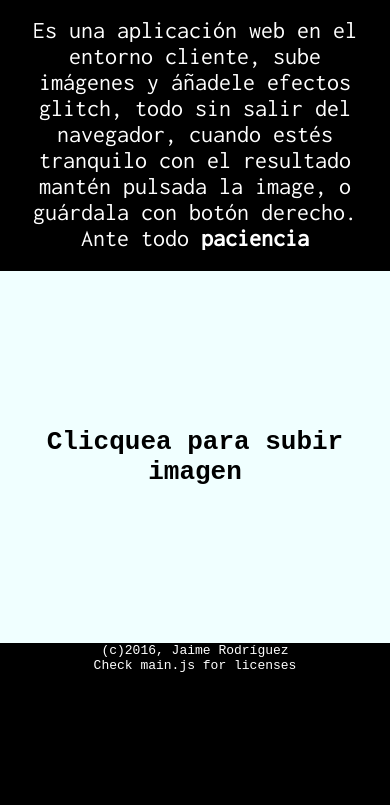
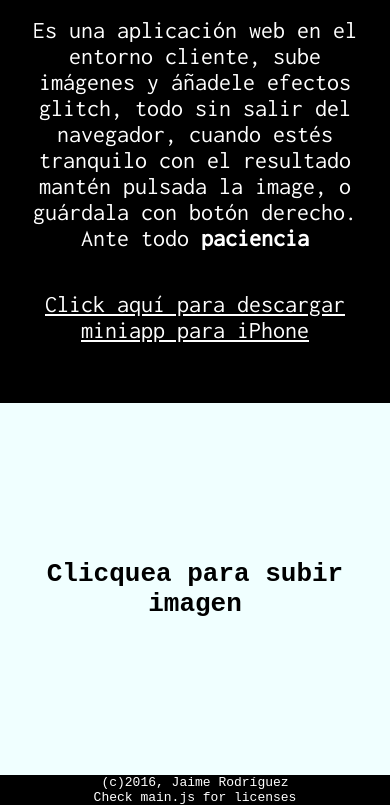
Before and after one commit to feedjaime/Glitcho, a plain HTML site: page index.html in a window 390 px wide. Shown: the part 99-904 px from the top of the page. Before the commit the page ends 844 px from the top, so only its background shows below. Drawn offline with nearby package versions, Linux system fonts and the light colour scheme.

Commit message:
Updated index to add miniapp to iphone

```diff
--- a/index.html
+++ b/index.html
@@ -17,7 +17,7 @@
     <div class="container">
         <div id="c_cabecera">
             <div id="d_titulo"><h1>Glitcho</h1></div>
-            <div id="d_descripcion"><p>Es una aplicación web en el entorno cliente, sube imágenes y áñadele efectos glitch, todo sin salir del navegador, cuando estés tranquilo con el resultado mantén pulsada la image, o guárdala con botón derecho.<br>Ante todo <strong>paciencia</strong></p></div>
+            <div id="d_descripcion"><p>Es una aplicación web en el entorno cliente, sube imágenes y áñadele efectos glitch, todo sin salir del navegador, cuando estés tranquilo con el resultado mantén pulsada la image, o guárdala con botón derecho.<br>Ante todo <strong>paciencia</strong></p><p><a href="./Glitcho.mobileconfig">Click aquí para descargar miniapp para iPhone</a></p></a></p></div>
         </div>
         <div id="c_panel">
             <!-- Primer panel para subir imagen -->
```
